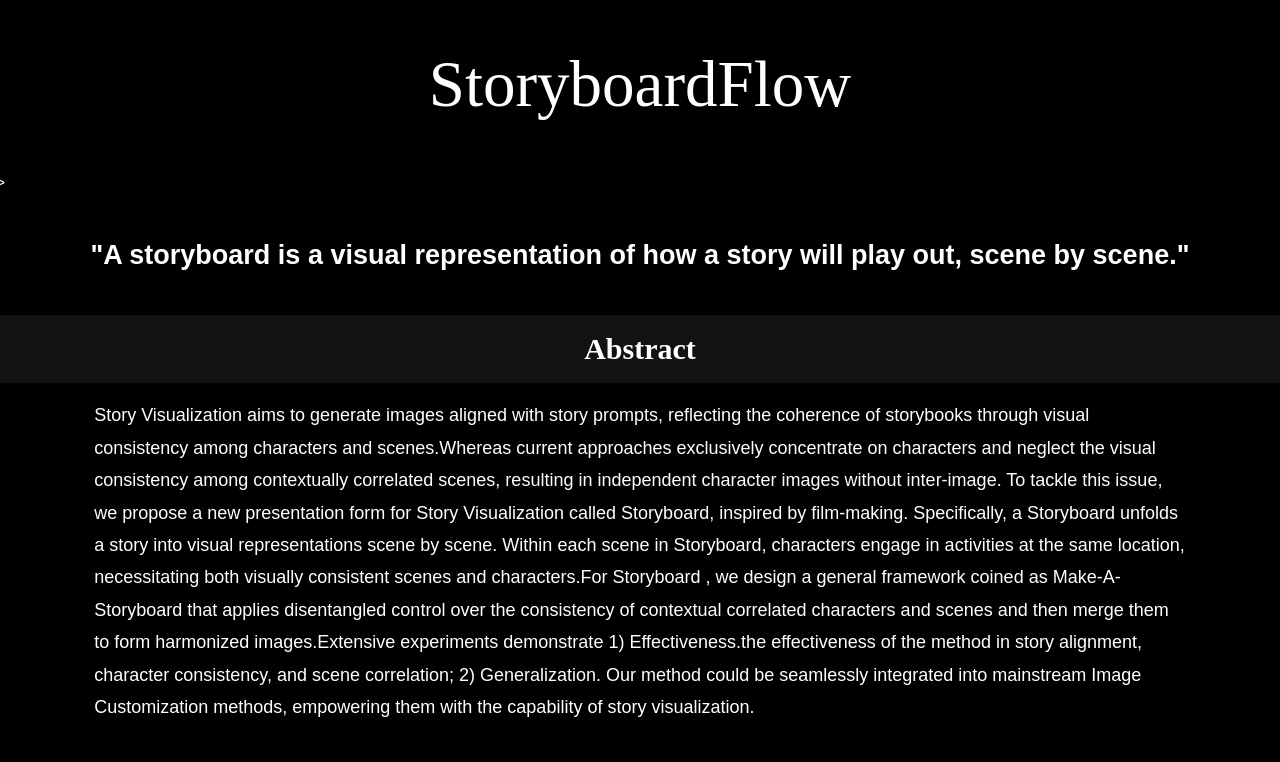
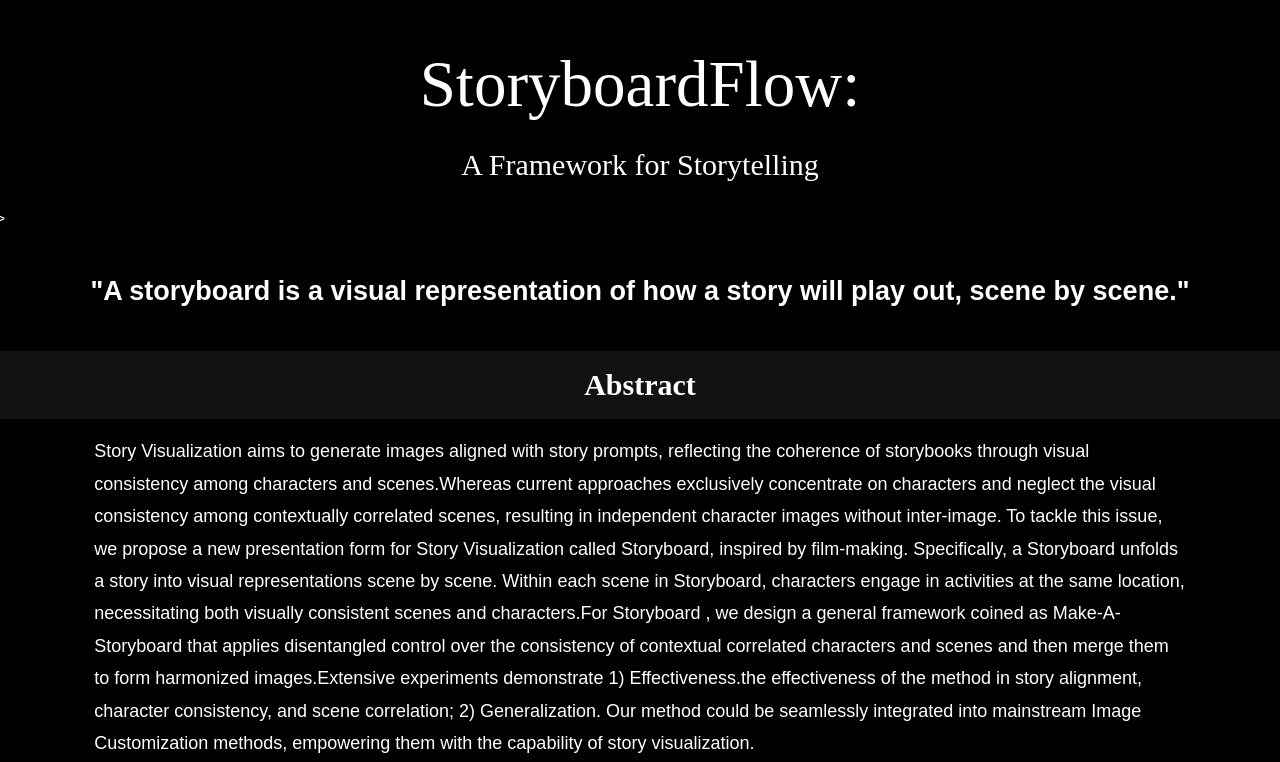
Before and after one commit to LitaoGuo/Make_A_Storyboard.github.io, a plain HTML site: page index.html in a window 1280 px wide. Shown: the part 166-928 px from the top of the page. Drawn offline with Linux system fonts and the light colour scheme; some icons are missing; a web font is replaced by a local one.

Commit message:
Update index.html

```diff
--- a/index.html
+++ b/index.html
@@ -6,7 +6,7 @@
 			content="Make-A-Storyboard: A General Framework for Storyboard with Disentangled and Merged Control">
 		<meta name="keywords" content="LCM">
 		<meta name="viewport" content="width=device-width, initial-scale=1">
-		<title>Storyboarder: A Framework for Storytelling</title>
+		<title>StoryboardFlow: A Framework for Storytelling</title>
 		<script async src="https://www.googletagmanager.com/gtag/js?id=G-PYVRSFMDRL"></script>
 		<script>
 			window.dataLayer = window.dataLayer || [];
@@ -58,8 +58,8 @@
 			</div>
 			<div class="page-title"
 				style="padding:2vh 1vw 0vh 1vw;display:flex;flex-direction:column;align-items:center;">
-				<h1>StoryboardFlow</h1>
-				<h2></h2>
+				<h1>StoryboardFlow:</h1>
+				<h2>A Framework for Storytelling</h2>
 			</div>
 			<div class="row">
 				<div class="col-12 link">
```
